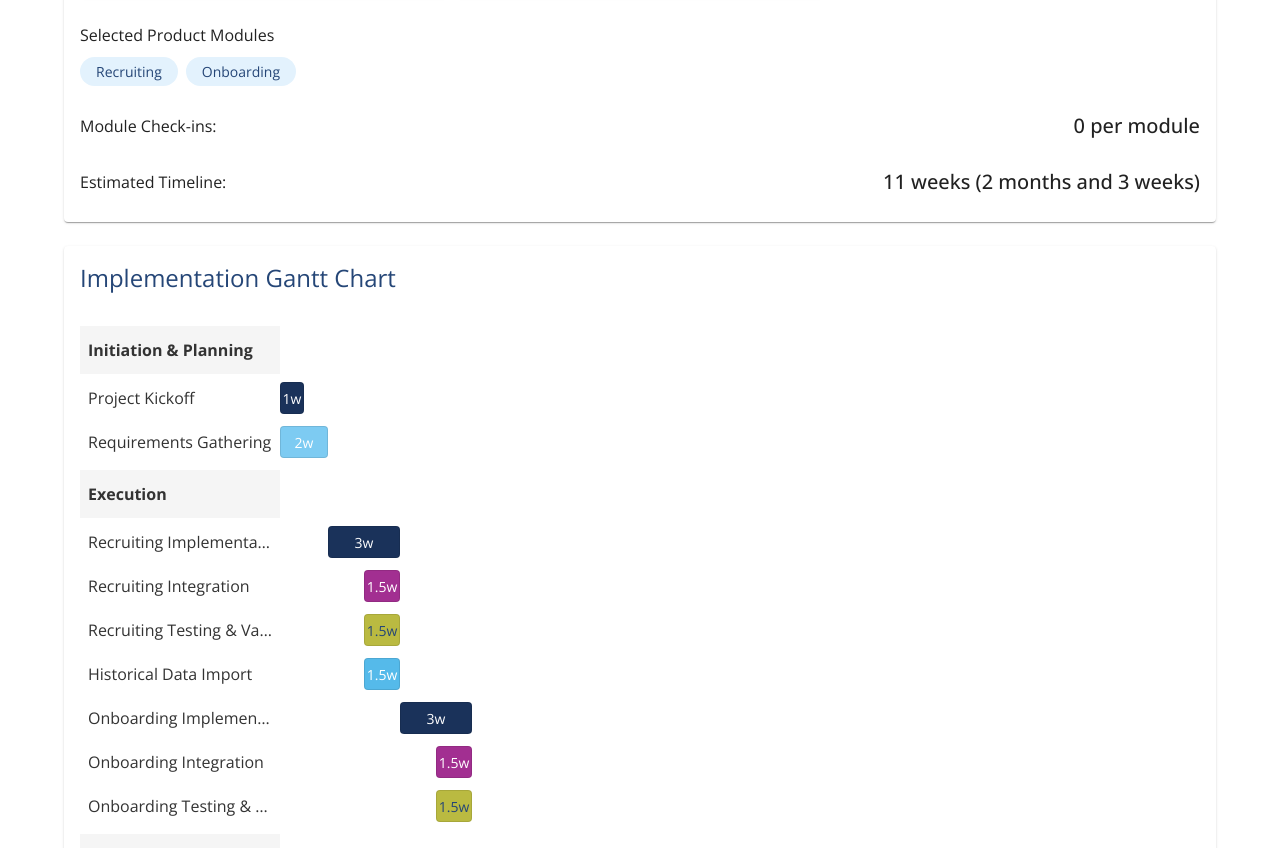
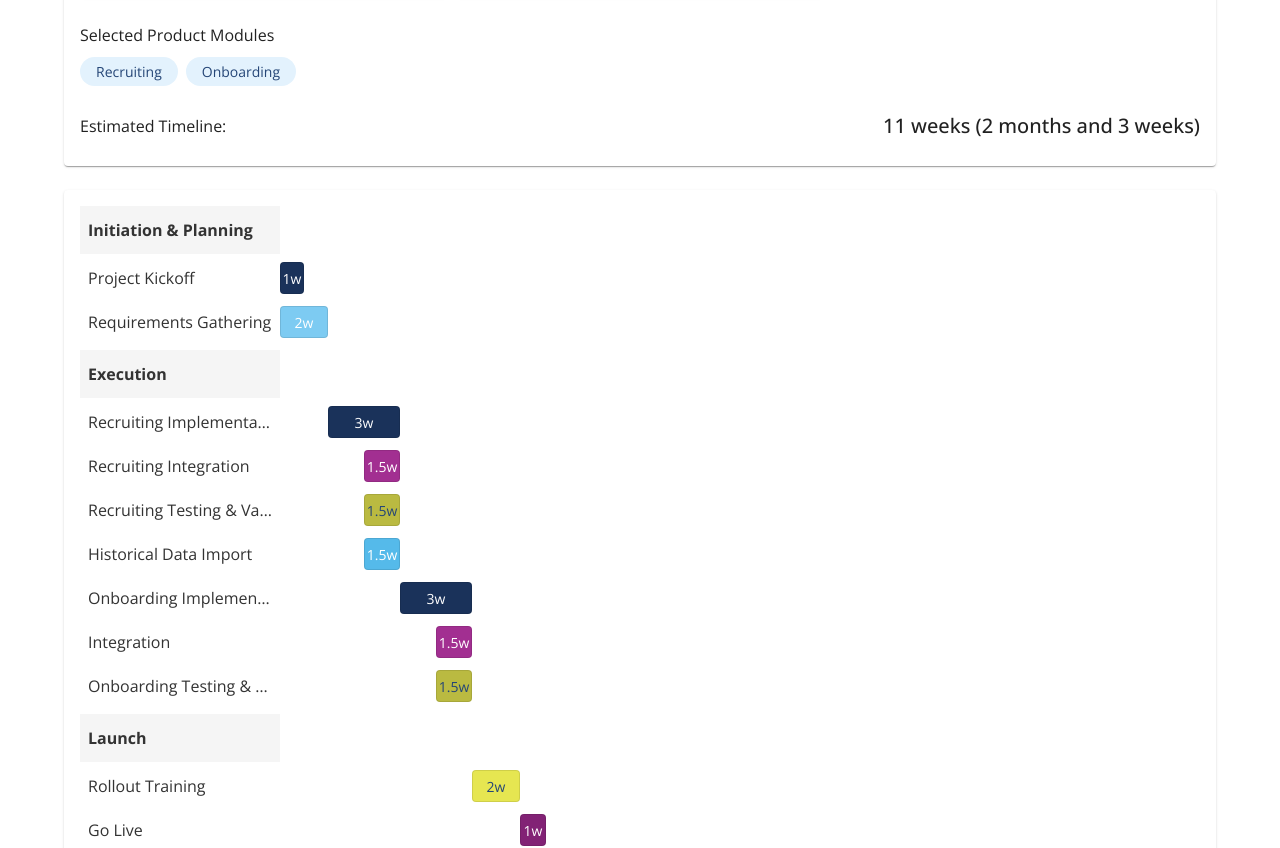
Before and after one commit to dbradfordCC/implementation-gantt, a React (Create React App) app: page / in a window 1280 px wide. Shown: the part 538-1386 px from the top of the page. Built offline with nearby package versions, Linux system fonts and the light colour scheme.

Commit message:
New chat, new me

```diff
--- a/src/components/ImplementationGantt.js
+++ b/src/components/ImplementationGantt.js
@@ -141,7 +141,11 @@ const ImplementationGantt = () => {
       const needsIntegration = (moduleName === 'Recruiting' || moduleName === 'Onboarding');
 
       // Module setup duration, scaled by complexity
-      const moduleDuration = Math.ceil(baseDurations.execution.moduleDuration * scaleFactor);
+      // Special case for ClearCare Max above 2,500 employees - make setup tasks 3 weeks
+      let moduleDuration = Math.ceil(baseDurations.execution.moduleDuration * scaleFactor);
+      if (tierInfo.package === 'ClearCare Max' && employeeCount > 2500) {
+        moduleDuration = 3;
+      }
 
       // Module implementation
       tasks.push({
@@ -160,7 +164,7 @@ const ImplementationGantt = () => {
 
         tasks.push({
           id: `${moduleName.toLowerCase()}-integration`,
-          name: `${moduleName} Integration`,
+          name: `${moduleName === 'Onboarding' ? 'Integration' : `${moduleName} Integration`}`,
           phase: 'Execution',
           start: integrationStart,
           duration: integrationDuration,
@@ -232,7 +236,8 @@ const ImplementationGantt = () => {
     colors.secondaryAlt,
     colors.secondaryAltLight,
     colors.secondaryDark,
-    productMixes
+    productMixes,
+    tierInfo.package
   ]);
 
   // Function to handle PDF export
@@ -381,15 +386,6 @@ const ImplementationGantt = () => {
 
             <Box sx={{ display: 'flex', justifyContent: 'space-between', alignItems: 'center' }}>
               <Typography variant="subtitle1">
-                Module Check-ins:
-              </Typography>
-              <Typography variant="h6">
-                {tierInfo.moduleCheckIns} per module
-              </Typography>
-            </Box>
-
-            <Box sx={{ display: 'flex', justifyContent: 'space-between', alignItems: 'center' }}>
-              <Typography variant="subtitle1">
                 Estimated Timeline:
               </Typography>
               <Typography variant="h6">
@@ -402,13 +398,6 @@ const ImplementationGantt = () => {
       </Card>
 
       <Card id="gantt-chart-container">
-        <CardHeader
-          title={
-            <Typography variant="h5" sx={{ fontFamily: "'Open Sans', sans-serif", color: colors.primary }}>
-              Implementation Gantt Chart
-            </Typography>
-          }
-        />
         <CardContent>
           <Box sx={{ overflowX: 'auto', pb: 3 }}>
             <Box sx={{ position: 'relative', minWidth: '700px' }}>
@@ -477,7 +466,11 @@ const ImplementationGantt = () => {
                               backgroundColor: task.color,
                               height: '32px',
                               color: task.color === colors.secondary || task.color === colors.secondaryDark ? '#254677' : '#FFFFFF',
-                              border: '1px solid rgba(0,0,0,0.1)'
+                              border: '1px solid rgba(0,0,0,0.1)',
+                              // Fix for Go Live width in PDF view for ClearCare Pro
+                              ...(task.id === 'golive' && tierInfo.package === 'ClearCare Pro' && {
+                                width: `${(task.duration * 24) + 2}px`
+                              })
                             }}
                           >
                             {task.duration >= 0.5 ? `${task.duration}w` : ''}
```
